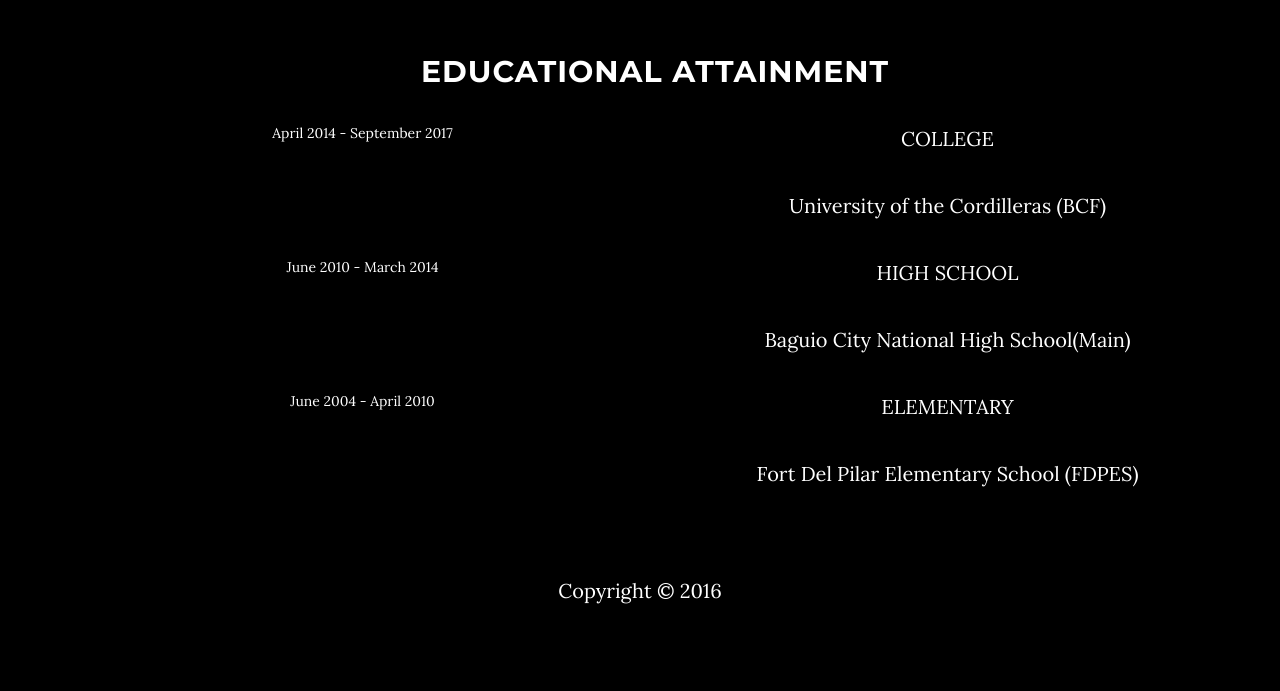
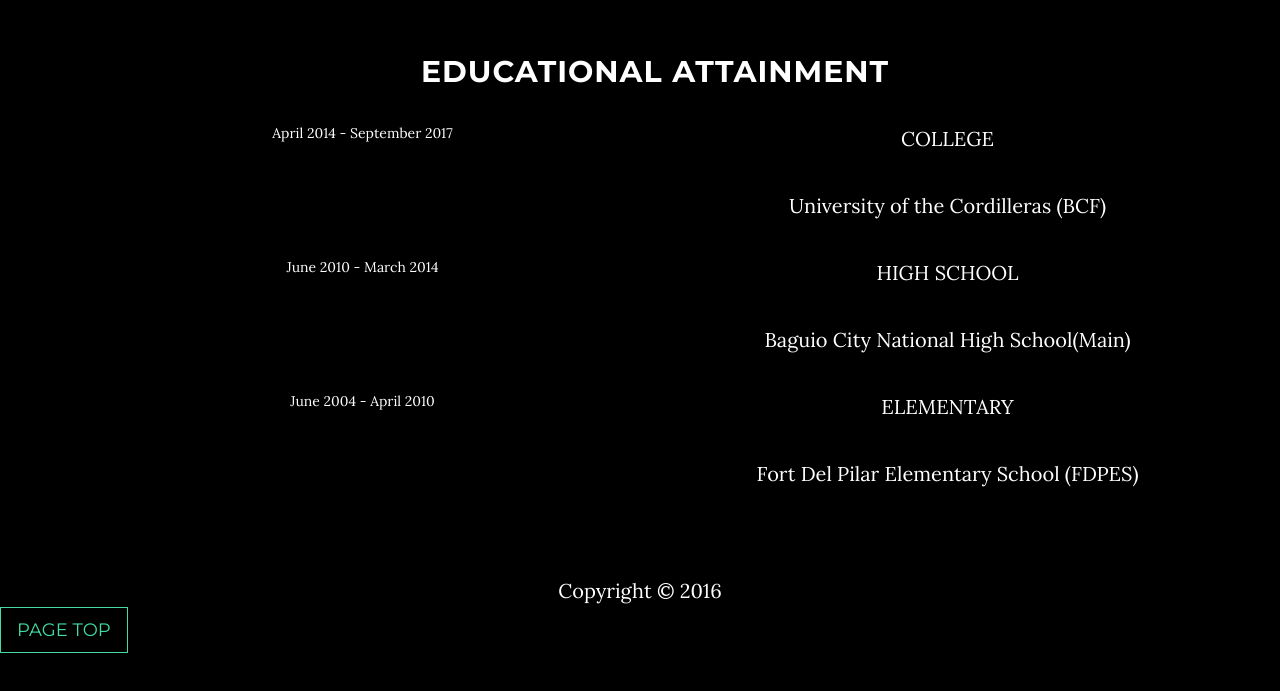
Before and after one commit to clarksongonzales/Resume, a website: page index.html in a window 1280 px wide. Shown: the part 2435-3126 px from the top of the page. Before the commit the page ends 3092 px from the top, so only its background shows below. Drawn offline with nearby package versions, Linux system fonts and the light colour scheme; some packages are replaced by stand-ins of ours.

Commit message:
Update index.html

```diff
--- a/index.html
+++ b/index.html
@@ -148,6 +148,7 @@
         <div class="container text-center">
             <p>Copyright &copy; 2016</p>
         </div>
+        <a href="#pagetop" class="btn btn-default btn-lg">Page Top</a>
     </footer>
 
     <!-- jQuery -->
```
